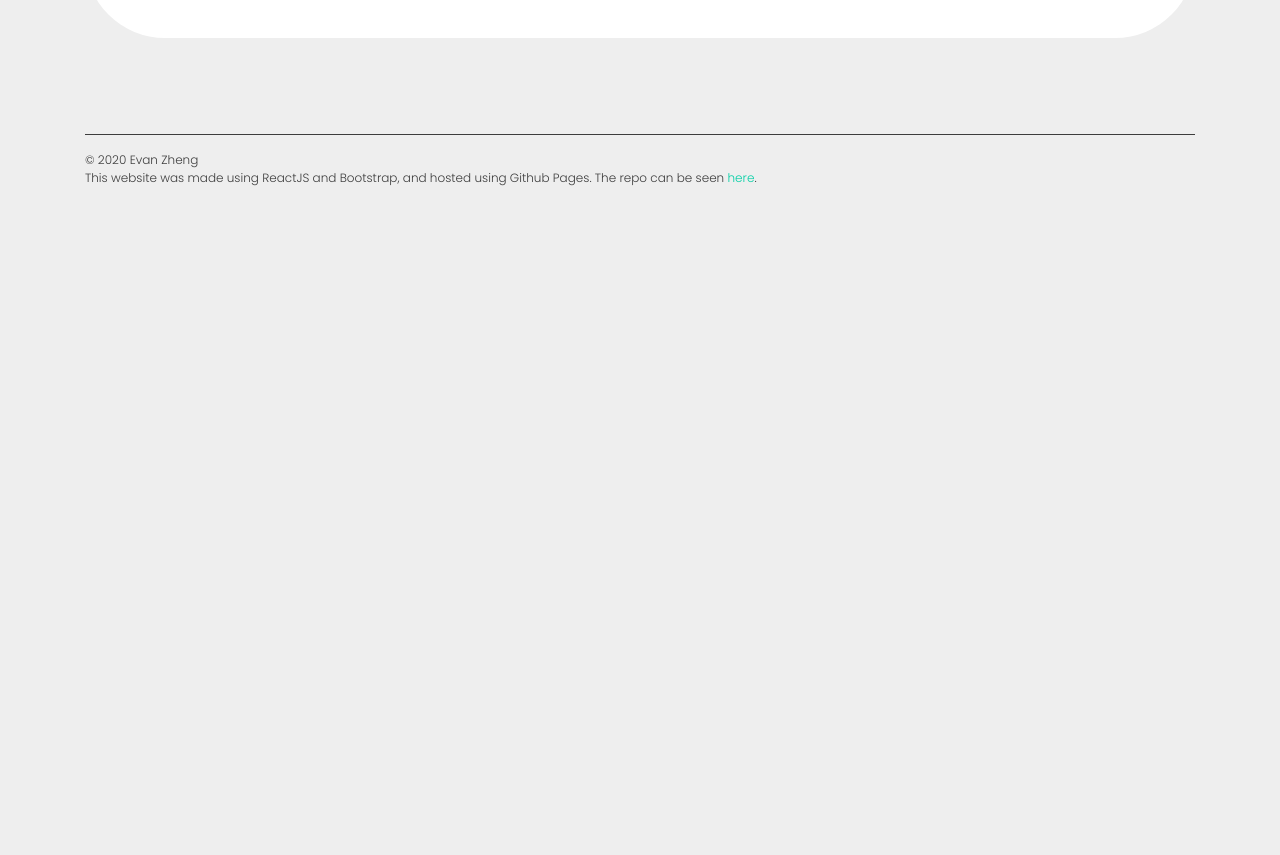
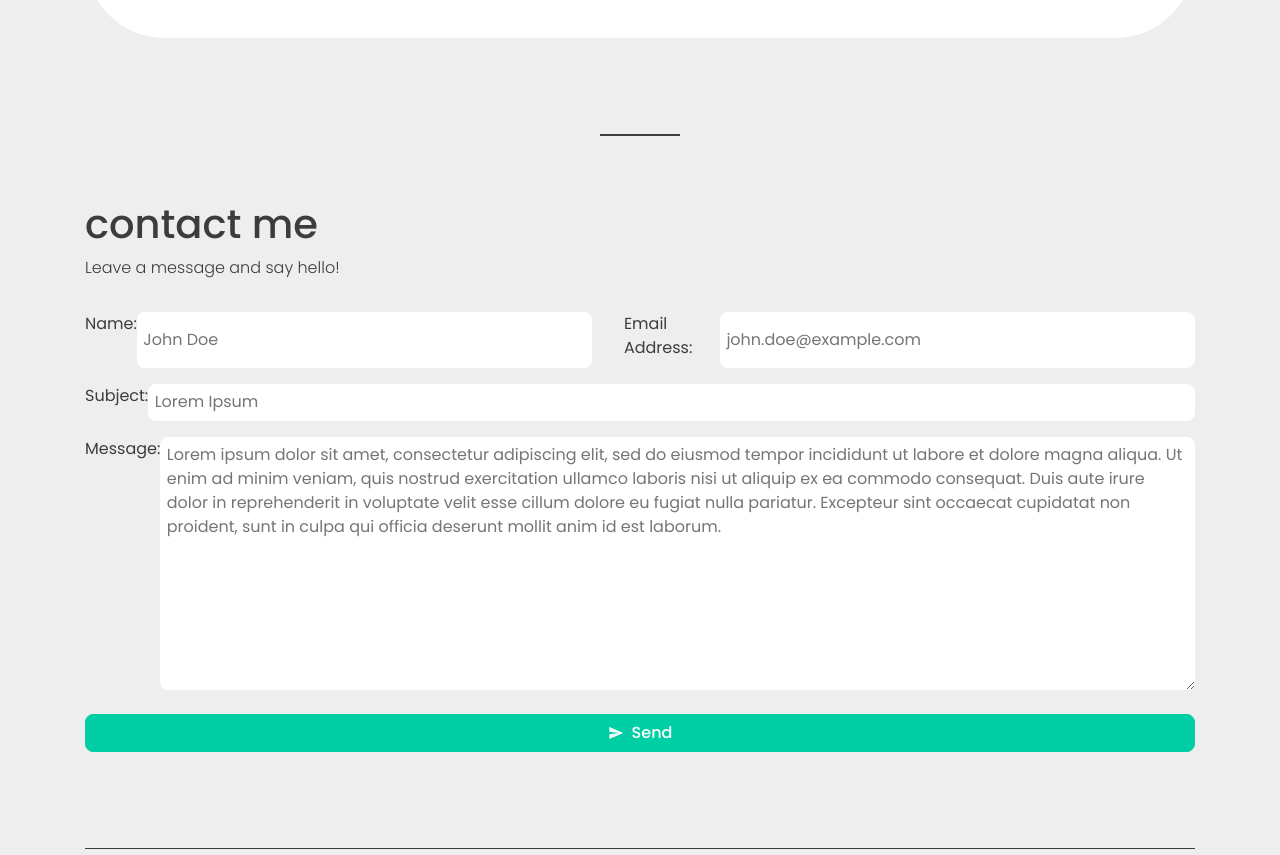
Before and after one commit to evtyz/evtyz.github.io, a React (Create React App) app: page / in a window 1280 px wide. Shown: the part 1942-2797 px from the top of the page. Before the commit the page ends 2145 px from the top, so only its background shows below. Built offline with nearby package versions, Linux system fonts and the light colour scheme.

Commit message:
added contact me

```diff
--- a/src/App.css
+++ b/src/App.css
@@ -1,4 +1,6 @@
 :root {
+    --accentextralight: #f0fffc;
+    --accentlight: #d6fff7;
     --accent: rgba(0, 255, 204, 1);
     --accenttransparent: rgba(0, 255, 204, 0.25);
     --accentdark: rgba(0, 207, 165, 1);
@@ -104,6 +106,13 @@ body .btn-primary {
     display: inline-block;
 }
 
+body .btn-primary:disabled {
+    background-color: darkslategray !important;
+    box-shadow: none !important;
+    border-color: darkslategray !important;
+    text-decoration: none !important;
+}
+
 body .btn-primary:focus {
     color: white;
     text-decoration: underline;
--- a/src/App.js
+++ b/src/App.js
@@ -4,6 +4,7 @@ import Home from "./components/Home";
 import Projects from "./components/Projects";
 import Footer from "./components/Footer";
 import Background from "./components/Background";
+import Contacts from "./components/Contacts"
 import "bootstrap/dist/css/bootstrap.min.css";
 import "./App.css";
 import { Container } from "react-bootstrap";
@@ -24,6 +25,8 @@ function App() {
             <Home />
             <hr id="projects"/>
             <Projects />
+            <hr id="contacts"/>
+            <Contacts />
             <hr style={{ marginBottom: "1em", width: "auto", borderWidth: "0.5px" }} />
             <Footer />
           </div>
--- /dev/null
+++ b/src/components/Contacts.css
@@ -0,0 +1,52 @@
+form {
+    margin-top: 1em;
+}
+
+.inlinegroup {
+    margin-top: 1em;
+    margin-left: 1em;
+    margin-right: 1em;
+    flex-grow: 1;
+    min-width: 300px;
+}
+
+.pure-group {
+    display: flex;
+    flex-direction: row;
+    margin-top: 1em;
+}
+
+.field {
+    padding: 0.4em;
+    border-radius: 0.5em !important;
+    border: none;
+    outline: none;
+}
+
+.field:hover {
+    background-color: var(--accentlight);
+}
+
+.field:active {
+    background-color: var(--accentextralight)
+}
+
+.field:focus {
+    background-color: var(--accentextralight)
+}
+
+input {
+    width: 100%;
+}
+
+textarea {
+    width: 100%;
+}
+
+.honeypot-field {
+    display: none;
+}
+
+label {
+    font-weight: 400;
+}
--- /dev/null
+++ b/src/components/Contacts.js
@@ -0,0 +1,235 @@
+import React from "react";
+import "bootstrap/dist/css/bootstrap.min.css";
+import "../App.css";
+import { Button, Spinner } from "react-bootstrap";
+import "./Contacts.css";
+import { MdSend } from "react-icons/md";
+
+
+
+class Contacts extends React.Component {
+
+    state = {
+        loading : false,
+        thankyou: false
+    }
+
+    // get all data in form and return object
+    getFormData = (form) => {
+        var elements = form.elements;
+        var honeypot;
+
+        var fields = Object.keys(elements)
+            .filter(function (k) {
+            if (elements[k].name === "honeypot") {
+                honeypot = elements[k].value;
+                return false;
+            }
+            return true;
+            })
+            .map(function (k) {
+            if (elements[k].name !== undefined) {
+                return elements[k].name;
+                // special case for Edge's html collection
+            } else if (elements[k].length > 0) {
+                return elements[k].item(0).name;
+            }
+            return null;
+            })
+            .filter(function (item, pos, self) {
+            return self.indexOf(item) === pos && item;
+            });
+
+        var formData = {};
+        fields.forEach(function (name) {
+            var element = elements[name];
+
+            // singular form elements just have one value
+            formData[name] = element.value;
+
+            // when our element has multiple items, get their values
+            if (element.length) {
+            var data = [];
+            for (var i = 0; i < element.length; i++) {
+                var item = element.item(i);
+                if (item.checked || item.selected) {
+                data.push(item.value);
+                }
+            }
+            formData[name] = data.join(", ");
+            }
+        });
+
+        // add form-specific values into the data
+        formData.formDataNameOrder = JSON.stringify(fields);
+        formData.formGoogleSheetName = form.dataset.sheet || "responses"; // default sheet name
+        formData.formGoogleSendEmail = form.dataset.email || ""; // no email by default
+
+        return { data: formData, honeypot: honeypot };
+    }
+
+    handleFormSubmit = (event) => {
+        // handles form submit without any jquery
+        event.preventDefault(); // we are submitting via xhr below
+        var form = event.target;
+        var formData = this.getFormData(form);
+        var data = formData.data;
+
+        // If a honeypot field is filled, assume it was done so by a spam bot.
+        if (formData.honeypot) {
+            console.log("honeypot");
+            return false;
+        }
+
+        this.disableAllButtons(form);
+        this.setState({
+            ...this.state,
+            loading: true
+        })
+        var url = form.action;
+        var xhr = new XMLHttpRequest();
+        xhr.open("POST", url);
+        // xhr.withCredentials = true;
+        xhr.setRequestHeader("Content-Type", "application/x-www-form-urlencoded");
+        xhr.onreadystatechange = () => {
+            if (xhr.readyState === 4 && xhr.status === 200) {
+                form.reset();
+                this.setState({
+                    loading: false,
+                    thankyou: true
+                })
+                this.enableAllButtons(form);
+            }
+        };
+        // url encode form data for sending as post data
+        var encoded = Object.keys(data)
+            .map(function (k) {
+            return encodeURIComponent(k) + "=" + encodeURIComponent(data[k]);
+            })
+            .join("&");
+        xhr.send(encoded);
+    }
+
+    disableAllButtons = (form) => {
+        var buttons = form.querySelectorAll("button");
+        for (var i = 0; i < buttons.length; i++) {
+            buttons[i].disabled = true;
+        }
+    }
+
+    enableAllButtons = (form) => {
+        var buttons = form.querySelectorAll("button");
+        for (var i = 0; i < buttons.length; i++) {
+            buttons[i].disabled = false;
+        }
+    }
+
+    render() {
+        return (
+        <div>
+            <h2>contact me</h2>
+
+            <p>Leave a message and say hello!</p>
+
+            <form
+            id="gform"
+            method="POST"
+            action="https://script.google.com/macros/s/AKfycbwbR6eJiLEzFH19K7gBaOVlizxtZ1X7f5W2p3DtJ3-WnOtpDPY/exec"
+            onSubmit={this.handleFormSubmit}
+            >
+                <div style={{ display: "flex", flexDirection: "column" }}>
+                    <div
+                    style={{
+                        display: "flex",
+                        flexWrap: "wrap",
+                        marginLeft: "-1em",
+                        marginRight: "-1em",
+                    }}
+                    >
+                    <fieldset className="pure-group inlinegroup">
+                        <label>Name: </label>
+                        <input
+                        id="name"
+                        name="name"
+                        className="field"
+                        placeholder="John Doe"
+                        required
+                        />
+                    </fieldset>
+                    <fieldset className="pure-group inlinegroup">
+                        <label>Email Address: </label>
+                        <input
+                        id="email"
+                        name="email"
+                        type="email"
+                        className="field"
+                        placeholder="john.doe@example.com"
+                        required
+                        />
+                    </fieldset>
+                    </div>
+                    <fieldset className="pure-group">
+                    <label>Subject: </label>
+                    <input
+                        id="subject"
+                        name="subject"
+                        className="field"
+                        placeholder="Lorem Ipsum"
+                        required
+                    />
+                    </fieldset>
+                    <fieldset className="pure-group">
+                    <label>Message: </label>
+                    <textarea
+                        id="message"
+                        name="message"
+                        rows="10"
+                        className="field"
+                        required
+                        placeholder="Lorem ipsum dolor sit amet, consectetur adipiscing elit, sed do eiusmod tempor incididunt ut labore et dolore magna aliqua. Ut enim ad minim veniam, quis nostrud exercitation ullamco laboris nisi ut aliquip ex ea commodo consequat. Duis aute irure dolor in reprehenderit in voluptate velit esse cillum dolore eu fugiat nulla pariatur. Excepteur sint occaecat cupidatat non proident, sunt in culpa qui officia deserunt mollit anim id est laborum."
+                        ></textarea>
+                    </fieldset>
+                    <fieldset className="pure-group honeypot-field">
+                    <input id="honeypot" type="text" name="honeypot" />
+                    </fieldset>
+                    <Button
+                    type="submit"
+                    style={{
+                        display: "flex",
+                        justifyContent: "center",
+                        alignItems: "center",
+                        marginTop: "1.5em",
+                        borderRadius: "0.5em",
+                        marginRight: 0,
+                    }}
+                    >
+                    <Spinner
+                        id="loading"
+                        animation="border"
+                        size="sm"
+                        style={{
+                        marginTop: "auto",
+                        marginBottom: "auto",
+                        marginRight: "0.5em",
+                        display: this.state.loading ? "inline-block" : "none",
+                        }}
+                    />
+                    <MdSend style={{ marginRight: "0.5em" }} />
+                    Send
+                    </Button>
+                </div>
+                <p
+                style={{
+                    marginTop: "1em",
+                    fontWeight: 400,
+                    display: this.state.thankyou ? "inline-block" : "none"
+                }}>
+                    Your message has been sent! I'll get back to you as soon as possible.
+                </p>
+            </form>
+        </div>
+        );
+    }
+}
+
+export default Contacts;
--- a/src/components/Home.js
+++ b/src/components/Home.js
@@ -26,9 +26,6 @@ function Home()
                 My online handle is <code>richmondvan</code>. <br/> <br/>
             </p>
             <div className='buttongroup'>
-                <Button href="mailto:evan.ty.zheng@gmail.com" variant="primary marginup">
-                    email
-                </Button>
                 <Button href="./Resume.pdf" variant="primary marginup">
                     résumé
                 </Button>
@@ -38,6 +35,9 @@ function Home()
                 <Button href="#projects" variant="primary marginup">
                     projects
                 </Button>
+                <Button href="#contacts" variant="primary marginup">
+                    contact me
+                </Button>
             </div>
 
         </div>
--- a/src/components/Navigation.js
+++ b/src/components/Navigation.js
@@ -3,7 +3,6 @@ import 'bootstrap/dist/css/bootstrap.min.css';
 import { Container, Navbar, Nav } from 'react-bootstrap';
 import { GoMarkGithub } from 'react-icons/go';
 import { IoMdDocument } from 'react-icons/io'
-import { MdEmail } from 'react-icons/md'
 import '../App.css'
 import './Navigation.css';
 
@@ -18,12 +17,10 @@ function Navigation() {
             <Navbar.Collapse id="basic-navbar-nav">
               <Nav className="mr-auto">
                 <Nav.Link href="#projects">projects</Nav.Link>
+                <Nav.Link href="#contacts">contact me</Nav.Link>
               </Nav>
               <Nav>
                 <li style={{display: 'flex'}}>
-                  <Nav.Link className='navicon' href="mailto:evan.ty.zheng@gmail.com">
-                    <MdEmail size='18px'/>
-                  </Nav.Link>
                   <Nav.Link className='navicon' href="./Resume.pdf">
                     <IoMdDocument size='18px'/>
                   </Nav.Link>
```
Also changed, not shown: 1 other file (tests, documents, lock files or other folders).
